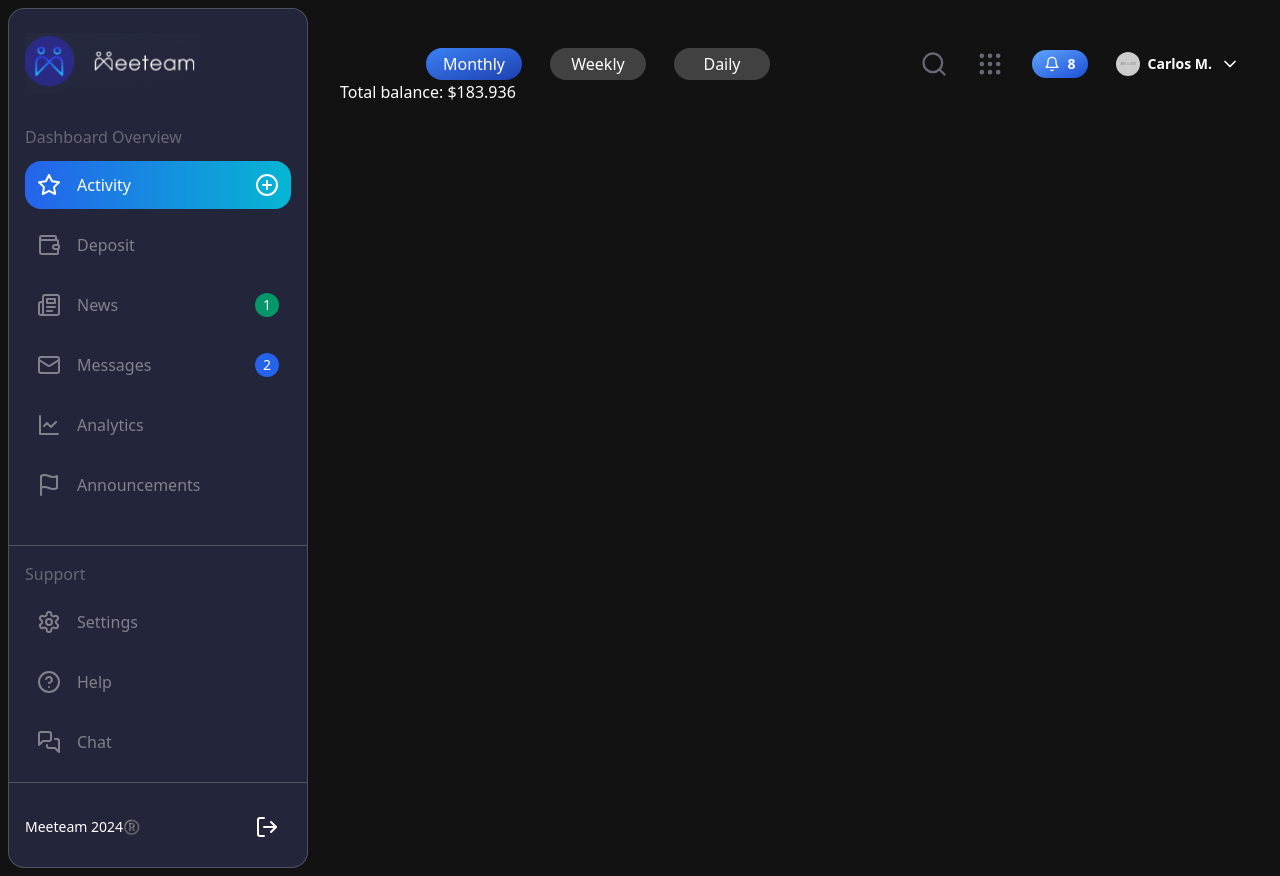
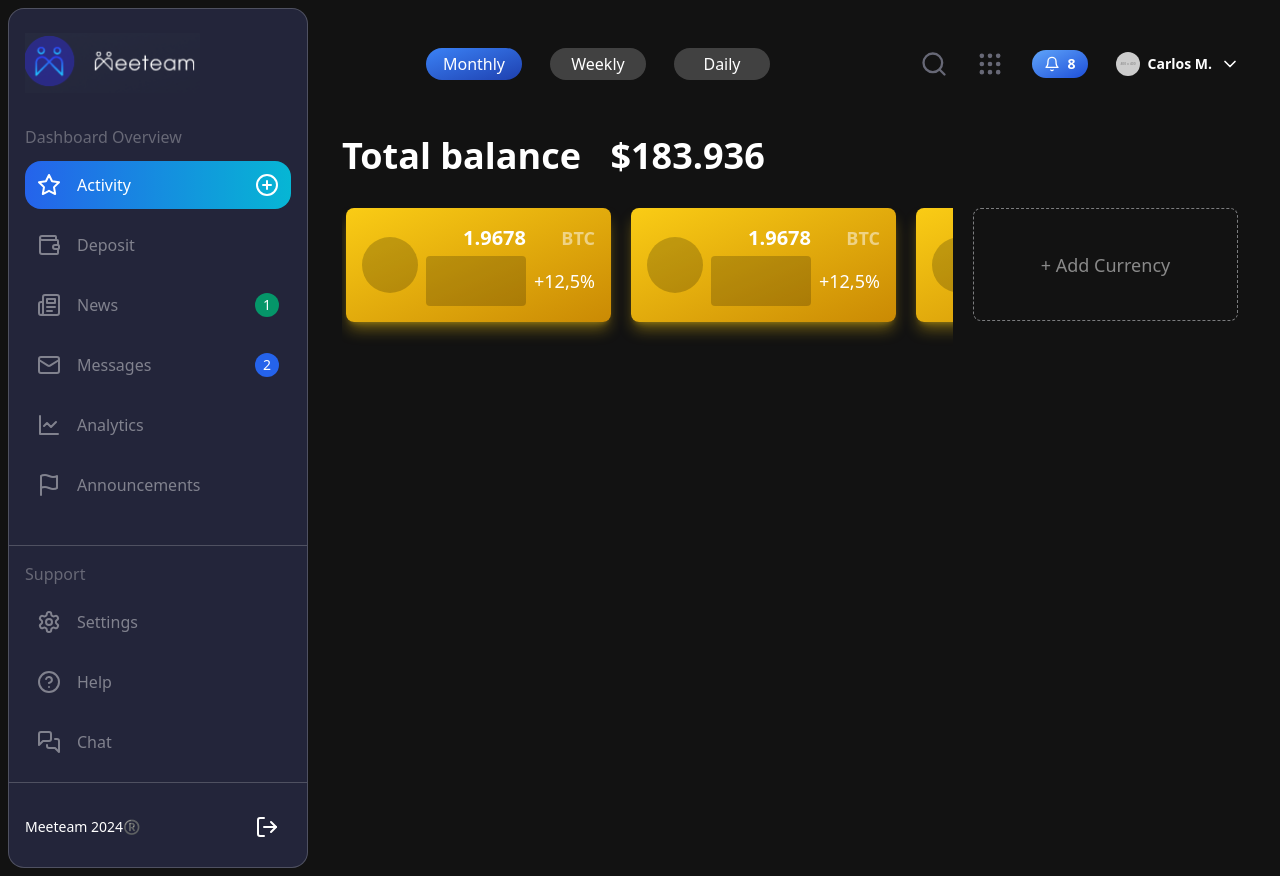
Before and after one commit to Franklin361/test-dashboard, a React (Vite) app: page / in a window 1280 px wide. Built offline with nearby package versions, Linux system fonts and the light colour scheme.

Commit message:
style: :lipstick: design currency card

```diff
--- a/src/pages/ActivityPage.tsx
+++ b/src/pages/ActivityPage.tsx
@@ -1,4 +1,20 @@
 import {Search, Grip, Bell, ChevronDown} from "lucide-react";
+
+export const CardCurrency = () => {
+  return (
+    <div className="flex flex-none items-center gap-2 rounded-lg bg-gradient-to-br from-yellow-400 to-yellow-600 p-4 text-lg shadow-lg shadow-yellow-400/40">
+      <div className="size-[3.5rem] rounded-full bg-black/20" />
+      <div className="grid grid-cols-[100px,auto] gap-x-4 gap-y-1">
+        <span className=" text-end text-xl font-semibold">1.9678</span>
+        <span className=" text-end font-semibold  opacity-50">BTC</span>
+        <div className="col-span-2 flex items-center gap-2 ">
+          <div className="h-[50px] w-[100px] rounded bg-black/20" />
+          <span>+12,5%</span>
+        </div>
+      </div>
+    </div>
+  );
+};
 
 const ActivityPage = () => {
   return (
@@ -37,10 +53,24 @@ const ActivityPage = () => {
         </div>
       </nav>
 
-      <main>
-        <span>Total balance: $183.936</span>
+      <main className="mx-auto mt-14 max-w-4xl ">
+        <p className="inline-block space-x-5 text-4xl font-bold">
+          <span>Total balance </span>
+          <span>$183.936</span>
+        </p>
 
-        <div>{/* currency cards */}</div>
+        <div className="flex w-full gap-5 overflow-x-auto ">
+          <div className="mx-auto flex w-full gap-5 overflow-x-auto  py-8 pl-1 pr-1">
+            <CardCurrency />
+            <CardCurrency />
+            <CardCurrency />
+          </div>
+          <div className="py-8">
+            <div className="flex h-[113px] w-[265px] cursor-pointer items-center justify-center gap-2 rounded-lg border border-dashed p-4 text-lg opacity-50 transition-opacity hover:opacity-80">
+              + Add Currency
+            </div>
+          </div>
+        </div>
 
         <div>
           <div>{/* graphic */}</div>
```
